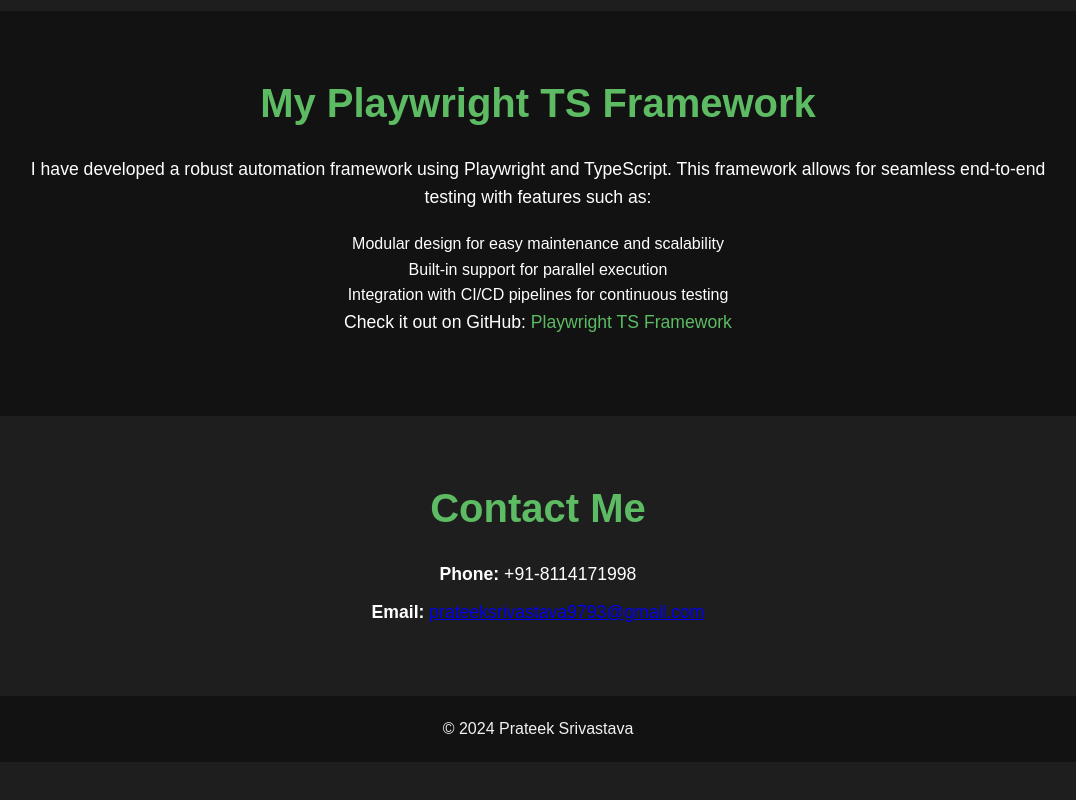
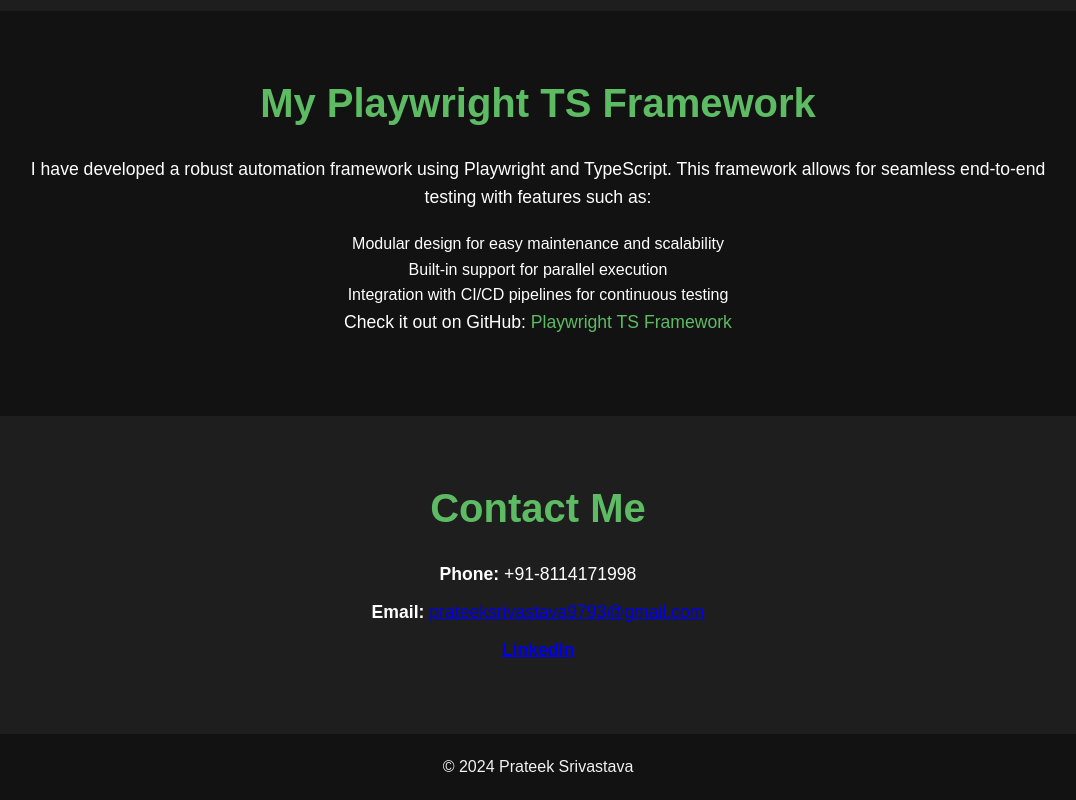
Before and after one commit to prateekpr/Portfolio, a plain HTML site: page index.html in a window 1280 px wide. Shown: the part 2423-3223 px from the top of the page, without its empty margins (102-1178 px from the left). Before the commit the page ends 3185 px from the top, so only its background shows below. Drawn offline with Linux system fonts and the light colour scheme; a script that the page names is missing; a web font is replaced by a local one.

Commit message:
fixed contact section

```diff
--- a/index.html
+++ b/index.html
@@ -108,8 +108,10 @@
         <h2>Contact Me</h2>
         <p><strong>Phone:</strong> +91-8114171998</p>
         <p><strong>Email:</strong> <a href="mailto:prateeksrivastava9793@gmail.com">prateeksrivastava9793@gmail.com</a></p>
+        <p><strong><a href="https://www.linkedin.com/in/prateek-srivastava-6a433a175/" target="_blank">LinkedIn</a></strong></p> <!-- LinkedIn link -->
     </div>
 </section>
+
 
     <!-- Footer Section -->
     <footer>
```
Lines whose indentation alone changed are shown as unchanged.
